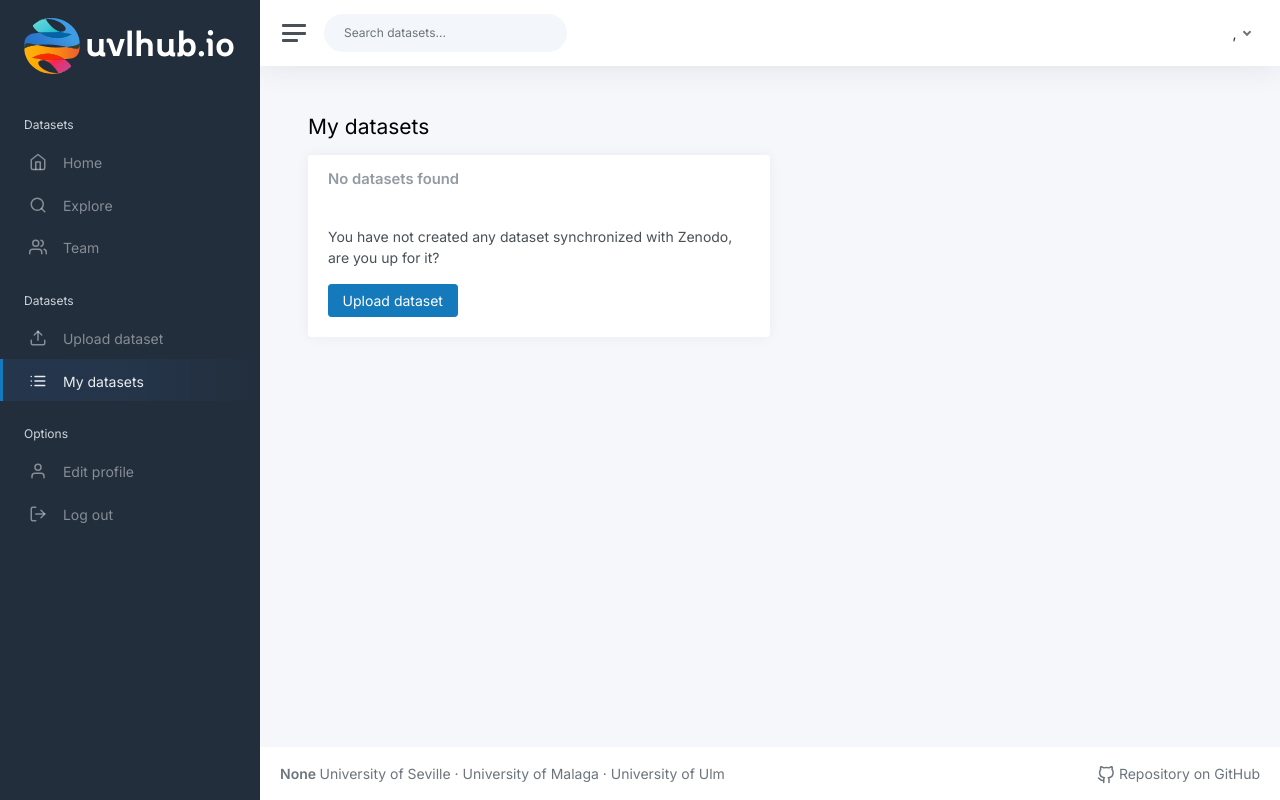
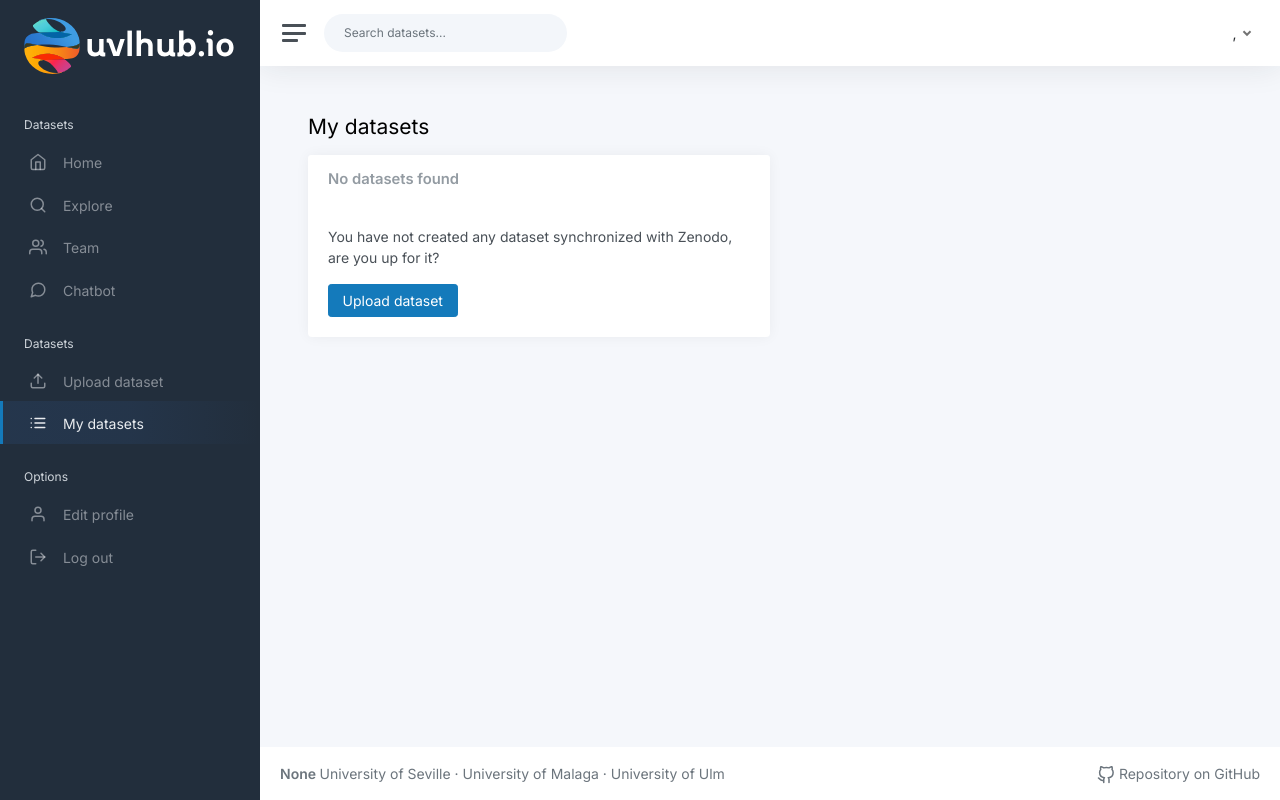
Before and after one commit to EGC-chicharrones/chicharrones-hub-1, a Flask app: page /dataset/list in a window 1280 px wide. Run offline with Flask 3, Linux system fonts and the light colour scheme; the visitor is signed in with stand-in values (Sample User, id 1); data that the repository does not hold is empty; parts of the project's set-up code (start-up, migrations or seed data) failed here and were passed over; some libraries are stand-ins or nearby versions.

Commit message:
feat: add chatbot
refs #7
Co-authored-by: Antonio Montero López <antonio-mz@users.noreply.github.com>

```diff
--- a/app/modules/dataset/routes.py
+++ b/app/modules/dataset/routes.py
@@ -378,6 +378,10 @@
 
     return change_anonymize(dataset)
 
+@dataset_bp.route('/dataset/chatbot', methods=['GET'])
+def chatbot():
+    return render_template('dataset/chatbot.html')
+
 
 def change_anonymize(dataset):
     # Coger el actual
--- a/app/templates/base_template.html
+++ b/app/templates/base_template.html
@@ -68,6 +68,12 @@
                     <a class="sidebar-link" href="{{ url_for('team.index') }}">
                         <i class="align-middle" data-feather="users"></i> <span
                             class="align-middle">Team</span>
+                    </a>
+                </li>
+
+                <li class="sidebar-item {{ 'active' if request.endpoint == 'dataset.chatbot' else '' }}">
+                    <a class="sidebar-link" href="{{ url_for('dataset.chatbot') }}">
+                        <i class="align-middle" data-feather="message-circle"></i> <span class="align-middle">Chatbot</span>
                     </a>
                 </li>
 
```
Also changed, not shown: app/modules/dataset/templates/dataset/chatbot.html (added, +41 -0 lines).
